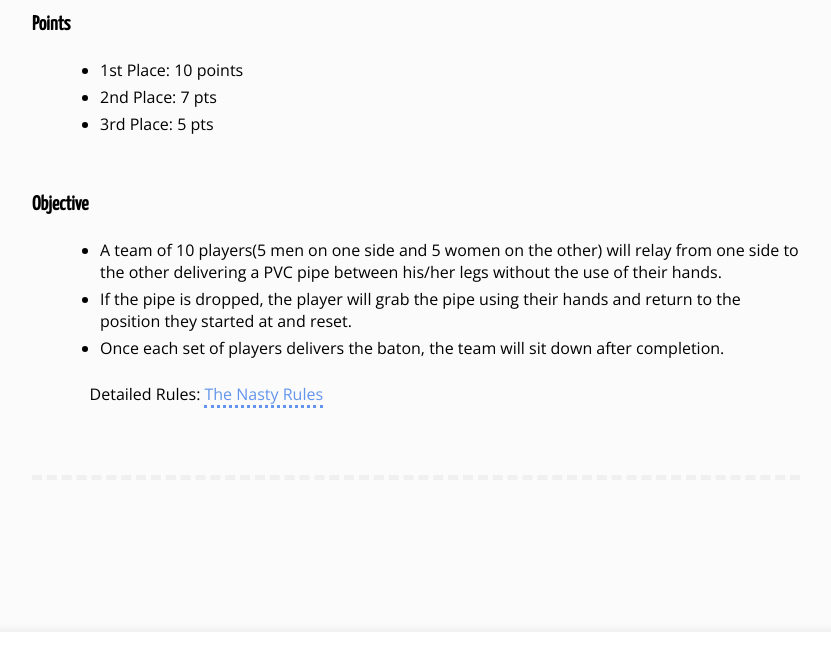
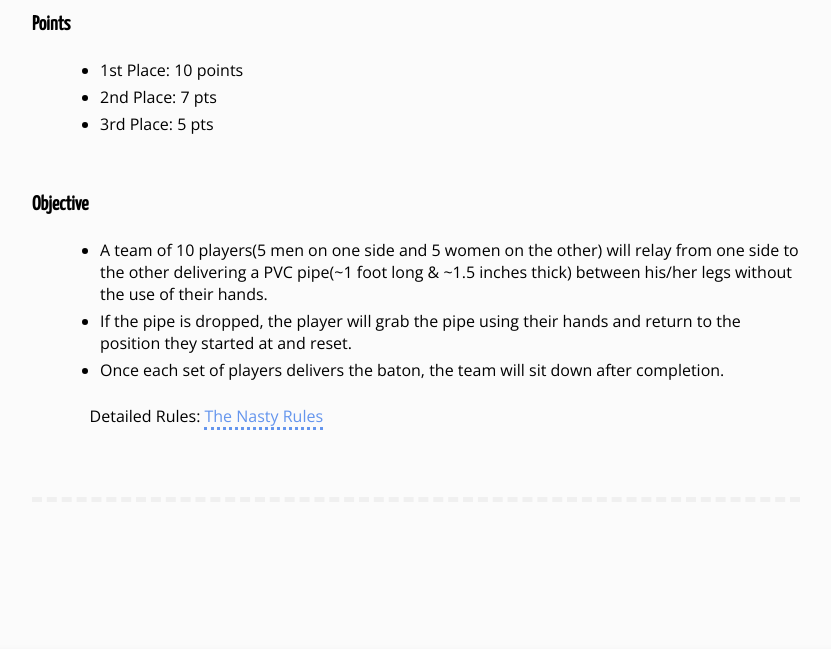
Before and after one commit to iabad1/miniFG, a plain HTML site: page gamesInfo.html in a window 1280 px wide. Shown: the part 4648-5297 px from the top of the page, without its empty margins (224-1055 px from the left). Drawn offline with nearby package versions, Linux system fonts and the light colour scheme.

Commit message:
Add files via upload

```diff
--- a/gamesInfo.html
+++ b/gamesInfo.html
@@ -154,7 +154,7 @@
                     <div class="game-info">
                         <h3>Objective</h3>
                         <ul class="info-list section-indent-2">
-                            <li>A team of 10 players(5 men on one side and 5 women on the other) will relay from one side to the other delivering a PVC pipe between his/her legs without the use of their hands.</li>
+                            <li>A team of 10 players(5 men on one side and 5 women on the other) will relay from one side to the other delivering a PVC pipe(~1 foot long & ~1.5 inches thick) between his/her legs without the use of their hands.</li>
                             <li>If the pipe is dropped, the player will grab the pipe using their hands and return to the position they started at and reset.</li>
                             <li>Once each set of players delivers the baton, the team will sit down after completion.</li>
                         </ul>
```
